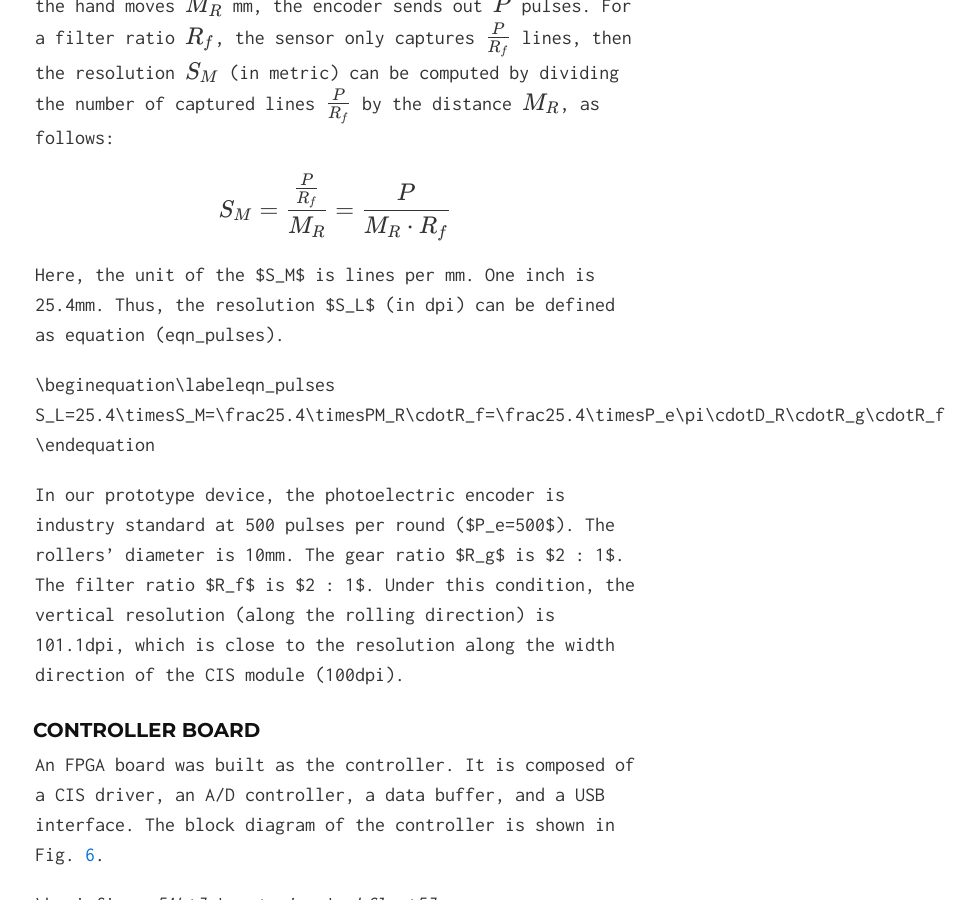
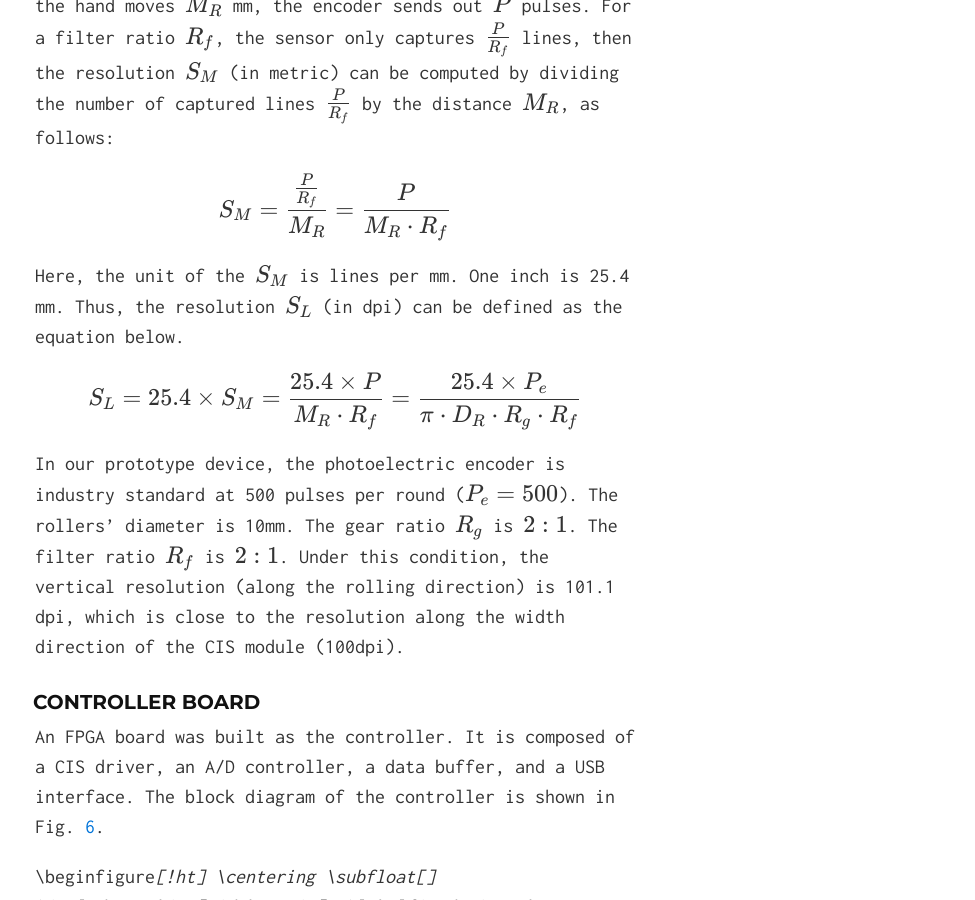
Before and after one commit to quxiaofeng/lps, a Jekyll site: the page built from lps.md, in a window 1280 px wide and 900 px high, scrolled down 20221 px. Shown: the whole window, without its empty margins (305-1280 px from the left). Built offline with Jekyll 4.4.1, drawn with Linux system fonts in a browser that asks for light colours; nearby versions of some CDN libraries.

Commit message:
updated lps with gear ration eqn
Signed-off-by: Xiaofeng QU <xiaofeng.qu.hk@ieee.org>

```diff
--- a/lps.md
+++ b/lps.md
@@ -177,13 +177,13 @@ Given a gear ratio, \\( R_g \\), and the diameter of rollers, \\( D_R \\), when
 S_M = \frac{\frac{P}{R_f}}{M_R} =\frac{P}{M_R \\cdot R_f}
 \\]
 
-Here, the unit of the $S_M$ is lines per mm. One inch is 25.4mm. Thus, the resolution $S_L$ (in dpi) can be defined as equation (eqn_pulses).
+Here, the unit of the \\( S_M \\) is lines per mm. One inch is 25.4 mm. Thus, the resolution \\( S_L \\) (in dpi) can be defined as the equation below.
 
-\beginequation\labeleqn_pulses
-S_L=25.4\timesS_M=\frac25.4\timesPM_R\cdotR_f=\frac25.4\timesP_e\pi\cdotD_R\cdotR_g\cdotR_f
-\endequation
+\\[
+S_L = 25.4 \\times S_M = \\frac{25.4 \\times P}{M_R \\cdot R_f} = \\frac{25.4 \\times P_e}{\\pi \\cdot D_R \\cdot R_g \\cdot R_f}
+\\]
 
-In our prototype device, the photoelectric encoder is industry standard at 500 pulses per round ($P_e=500$). The rollers' diameter is 10mm. The gear ratio $R_g$ is $2 : 1$. The filter ratio $R_f$ is $2 : 1$. Under this condition, the vertical resolution (along the rolling direction) is 101.1dpi, which is close to the resolution along the width direction of the CIS module (100dpi).
+In our prototype device, the photoelectric encoder is industry standard at 500 pulses per round (\\( P_e = 500\\)). The rollers' diameter is 10mm. The gear ratio \\( R_g \\) is \\( 2 : 1 \\). The filter ratio \\( R_f \\) is \\( 2 : 1 \\). Under this condition, the vertical resolution (along the rolling direction) is 101.1 dpi, which is close to the resolution along the width direction of the CIS module (100dpi).
 
 ### Controller Board
 
```
